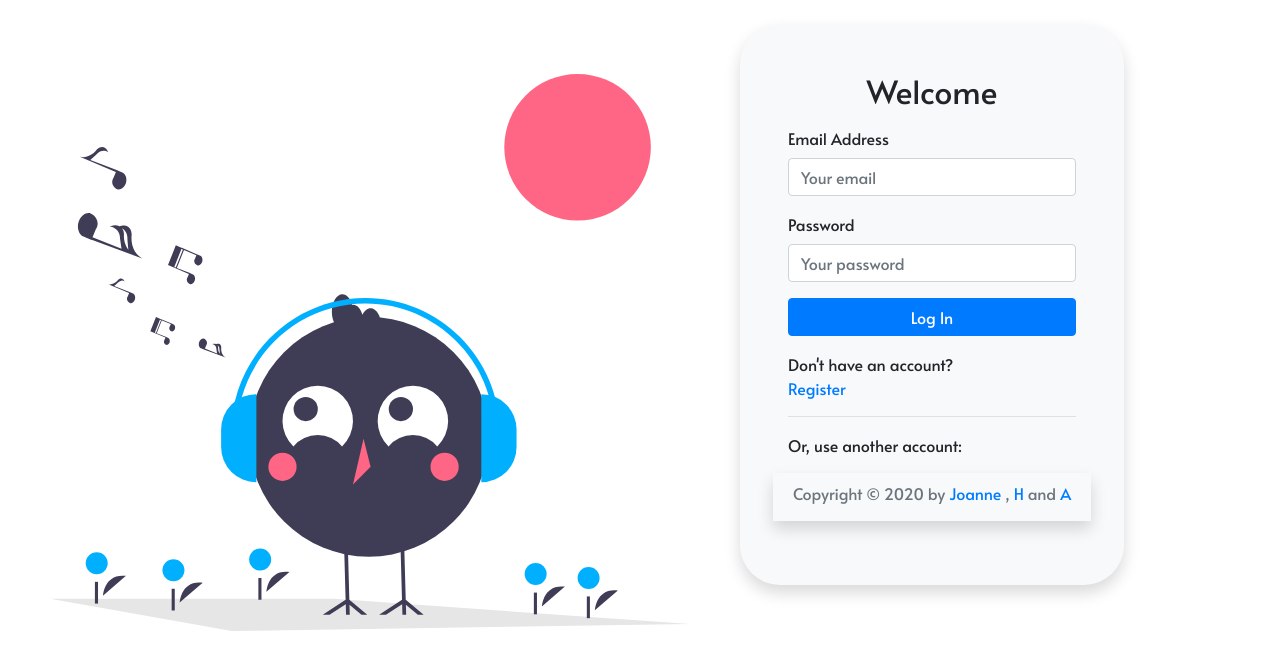
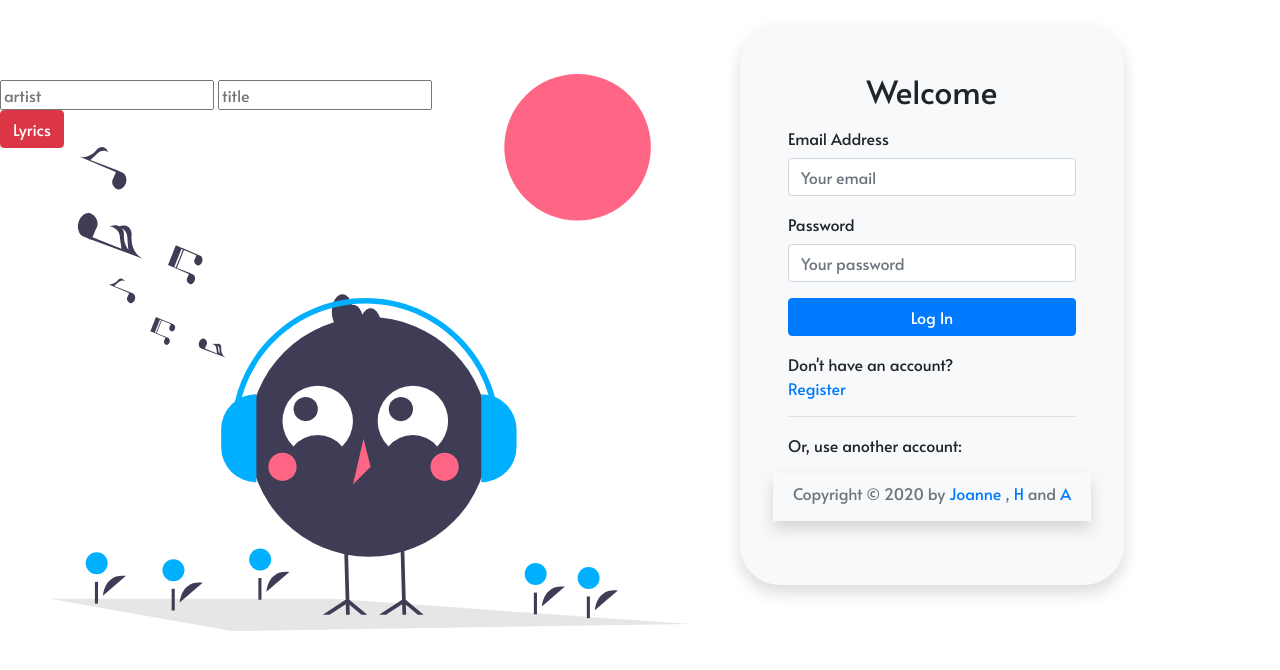
Before and after one commit to Group-Project-2-Music-Apps/Listen-To-Musics, a plain HTML site: page client/index.html in a window 1280 px wide. Drawn offline with nearby package versions, Linux system fonts and the light colour scheme; some packages are replaced by stand-ins of ours; a script that the page names is missing.

Commit message:
Jeplind Morico 1. Rev. index.html 2. Rev. main.js

```diff
--- a/client/index.html
+++ b/client/index.html
@@ -133,6 +133,17 @@
     </div>
   </section>
 
+  <section>
+    <form action="">
+      <input type="text" id="inputArtist" placeholder="artist">
+      <input type="text" id="inputTitle" placeholder="title">
+
+      <div id="showLyrics"></div>
+
+      <button class="btn btn-danger"  onclick="getLyric(event)">Lyrics</button>
+    </form>
+  </section>
+
 <!-- add music form-->
 <section class="container" id="add-page">
   <div class="row justify-content-center mt-5">
--- a/client/main.js
+++ b/client/main.js
@@ -352,7 +352,11 @@ function getWeather() {
 let artist = null
 let songname = null
 
-function getLyric(){
+function getLyric(event){
+  event.preventDefault()
+  artist = $('#inputArtist').val()
+  songname = $('#inputTitle').val()
+  console.log(artist, songname);
   $.ajax({
     method: "GET",
     url: `http://localhost:3070/songs/${artist}/${songname}`,
@@ -361,6 +365,11 @@ function getLyric(){
     }
   })
   .done(result => {
+    const lyrics = result.lyrics.lyrics
+    console.log(lyrics);
+    $('#showLyrics').append(`
+      ${lyrics}
+    `)
     if(!result.lyrics.lyrics) {
       $('#add-lyrics').val('lyric is unavailable at this moment')
     } else {
@@ -368,6 +377,7 @@ function getLyric(){
     }
   })
   .fail(err => {
+    console.log(err);
     showErrorToastMessage('lyrics not found')
   })
 }
@@ -375,6 +385,7 @@ function getLyric(){
 
 function spotify(){
   const track = $("#search-keyword").val();
+  console.log(localStorage.getItem('token'))
   $.ajax({
     method: "GET",
     url: `http://localhost:3070/songs/search/${track}`,
--- a/server/middlewares/errorHandler.js
+++ b/server/middlewares/errorHandler.js
@@ -1,7 +1,6 @@
 const errorHandler = (err, req, res, next) => {
     let errors = []
     let code = 500
-
     switch(err.name) {
       case 'SequelizeValidationError':
         err.errors.forEach(error => errors.push(error.message))
@@ -19,7 +18,6 @@ const errorHandler = (err, req, res, next) => {
         errors.push(err.msg);
         code = err.code || 500
   }
-
     res.status(code).json({errors});
   }
 
```
Also changed, not shown: 1 other file.
